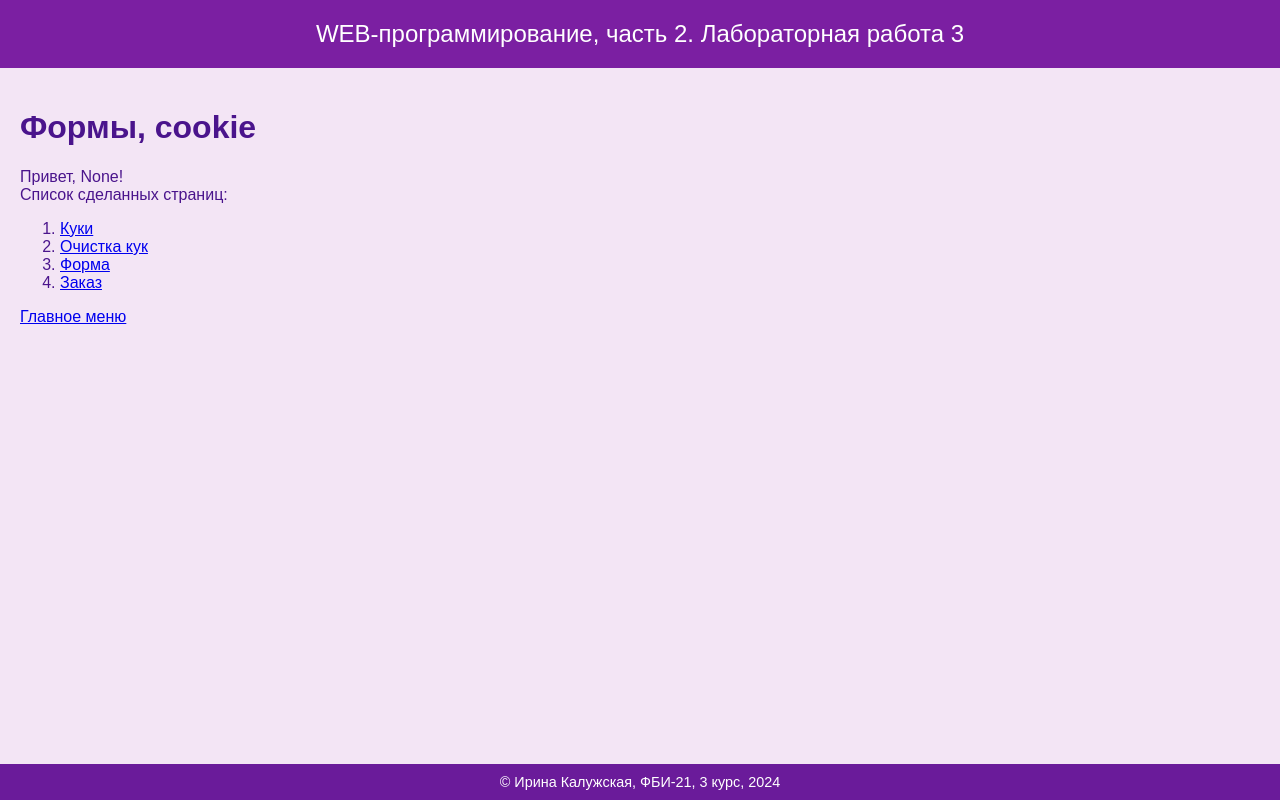
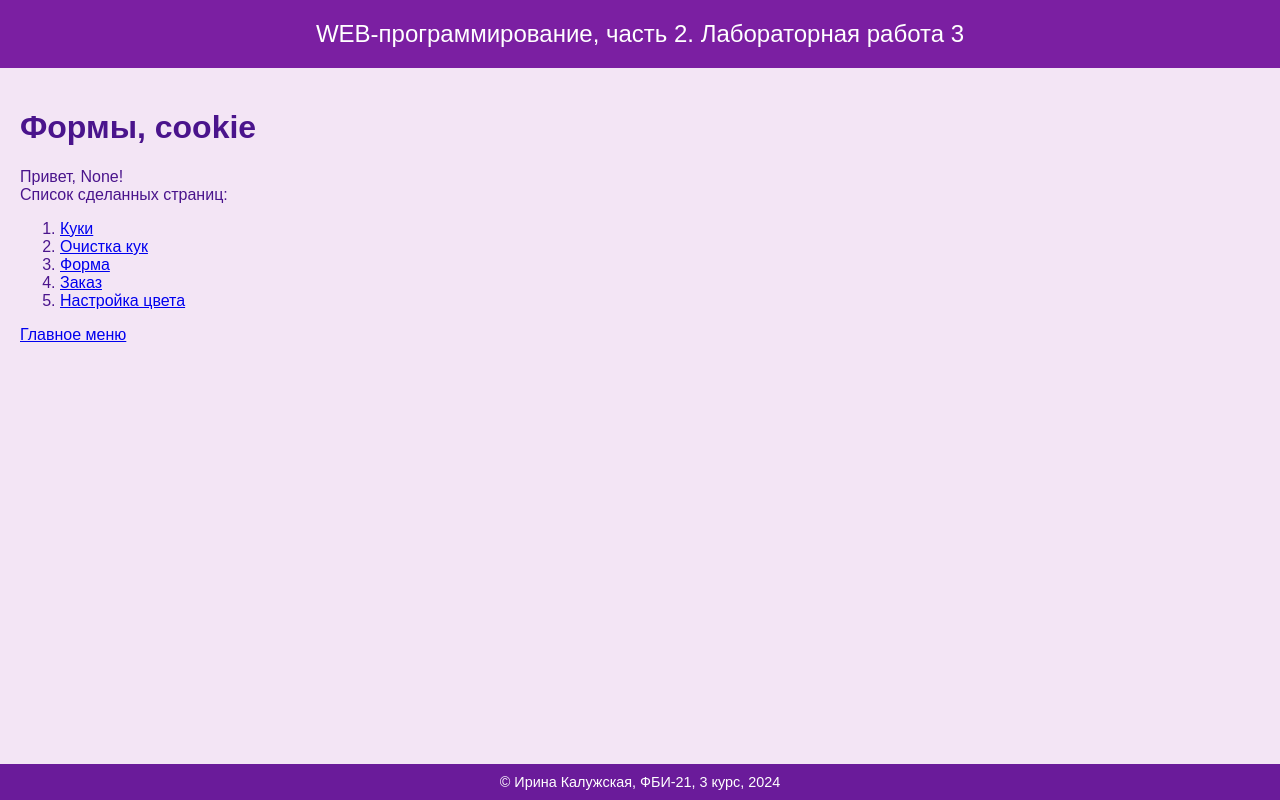
Before and after one commit to rinaklzhsk/webprogramming-labs-2, a Flask app: page /lab3/ in a window 1280 px wide. Run offline with Flask 3, Linux system fonts and the light colour scheme.

Commit message:
Настройки отображения

```diff
--- a/lab3.py
+++ b/lab3.py
@@ -70,3 +70,37 @@ def pay():
 def success():
     price = request.args.get('price')
     return render_template('/lab3/success.html', price=price)
+
+
+#  стр 42
+@lab3.route('/lab3/settings')
+def settings():
+    color = request.args.get('color')
+    bg_color = request.args.get('bg_color')
+    font_size = request.args.get('font_size')
+    font_style = request.args.get('font_style')
+
+    resp = make_response(render_template('lab3/settings.html', color=color, bg_color=bg_color, font_size=font_size, font_style=font_style))
+
+    if color:
+        resp = make_response(redirect('/lab3/settings'))
+        resp.set_cookie('color', color)
+
+    if bg_color:
+        resp.set_cookie('bg_color', bg_color)
+
+    if font_size:
+        resp.set_cookie('font_size', font_size)
+
+    if font_style:
+        resp.set_cookie('font_style', font_style)
+        return resp
+
+    color = request.cookies.get('color')
+    bg_color = request.cookies.get('bg_color')
+    font_size = request.cookies.get('font_size', '16')
+    font_style = request.cookies.get('font_style', 'normal')
+
+    resp = make_response(render_template('lab3/settings.html', color=color, bg_color=bg_color,
+                        font_size=font_size, font_style=font_style))
+    return resp
--- a/templates/base.html
+++ b/templates/base.html
@@ -6,6 +6,26 @@
     <title>Ирина Калужская. {% block lab %}{% endblock %}</title>
     <link rel="stylesheet" href="{{url_for('static', filename='main.css')}}">
     <link rel="icon" href="{{ url_for('static', filename='favicon.ico') }}" type="image/x-icon">
+<style>
+    body {
+        {% if request.cookies.get('color') %}
+        color: {{ request.cookies.get('color') }};
+        {% endif %}
+
+        {% if request.cookies.get('bg_color') %}
+        background-color: {{ request.cookies.get('bg_color') }};
+        {% endif %}
+
+        {% if request.cookies.get('font_size') %}
+        font-size: {{ request.cookies.get('font_size') }}px;
+        {% endif %}
+
+        {% if request.cookies.get('font_style') == 'italic' %} font-style: italic;
+        {% endif %}
+        {% if request.cookies.get('font_style') == 'bold' %} font-weight: bold;
+        {% endif %}
+    }
+</style>
 </head>
 <body>
     <header>
--- a/templates/lab3/lab3.html
+++ b/templates/lab3/lab3.html
@@ -13,5 +13,6 @@
         <li><a href="/lab3/del_cookie">Очистка кук</a></li>
         <li><a href="/lab3/form1">Форма</a></li>
         <li><a href="/lab3/order">Заказ</a></li>
+        <li><a href="/lab3/settings">Настройка цвета</a></li>
     </ol>
 {% endblock %}
```
Also changed, not shown: templates/lab3/settings.html (added, +36 -0 lines).
